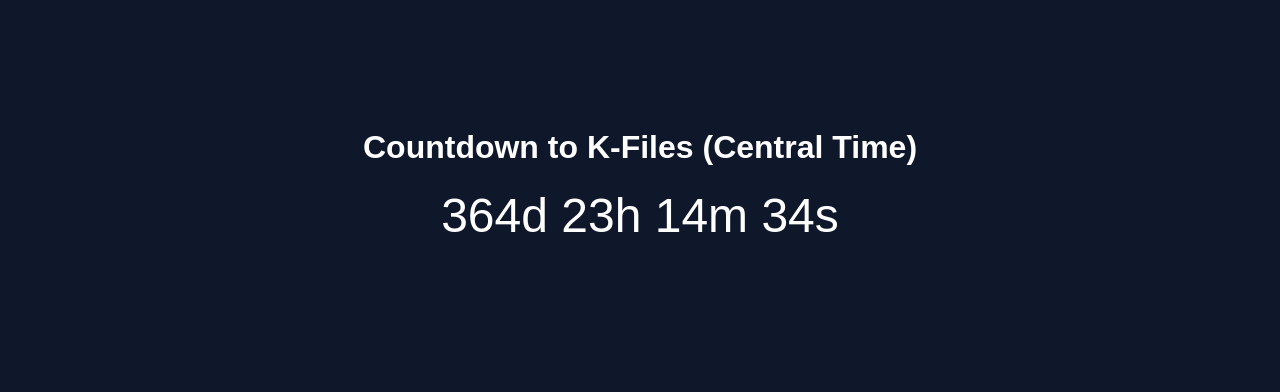
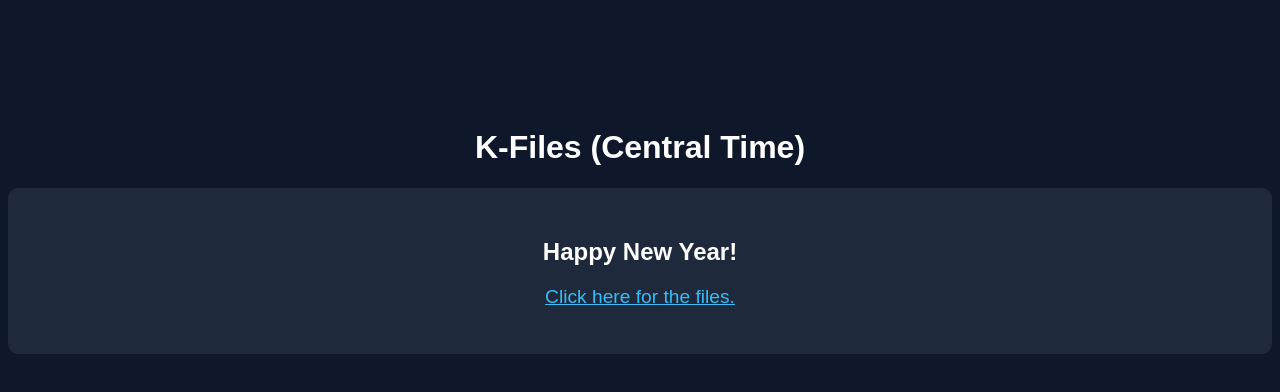
Before and after one commit to mesmi27/K-Files, a plain HTML site: page index.html in a window 1280 px wide. Drawn offline with Linux system fonts and the light colour scheme.

Commit message:
Update index.html

```diff
--- a/index.html
+++ b/index.html
@@ -12,13 +12,7 @@
       padding-top: 100px;
     }
 
-    #countdown {
-      font-size: 3rem;
-      margin-bottom: 30px;
-    }
-
     #popup {
-      display: none;
       background: #1e293b;
       padding: 30px;
       border-radius: 10px;
@@ -32,8 +26,7 @@
 </head>
 <body>
 
-  <h1> Countdown to K-Files (Central Time) </h1>
-  <div id="countdown">Loading...</div>
+  <h1> K-Files (Central Time) </h1>
 
   <div id="popup">
     <h2> Happy New Year! </h2>
@@ -44,49 +37,5 @@
     </p>
   </div>
 
-  <script>
-    function getCentralTimeNow() {
-      // Get current time in Central Time using Intl
-      const now = new Date();
-      const centralTimeString = now.toLocaleString("en-US", {
-        timeZone: "America/Chicago"
-      });
-      return new Date(centralTimeString);
-    }
-
-    function getNextNewYearCT() {
-      const nowCT = getCentralTimeNow();
-      const year = nowCT.getFullYear() + 1;
-      return new Date(`${year}-01-01T00:00:00`);
-    }
-
-    const newYear = getNextNewYearCT();
-    const countdownEl = document.getElementById("countdown");
-    const popupEl = document.getElementById("popup");
-
-    function updateCountdown() {
-      const nowCT = getCentralTimeNow();
-      const diff = newYear - nowCT;
-
-      if (diff <= 0) {
-        countdownEl.style.display = "none";
-        popupEl.style.display = "block";
-        clearInterval(timer);
-        return;
-      }
-
-      const days = Math.floor(diff / (1000 * 60 * 60 * 24));
-      const hours = Math.floor((diff / (1000 * 60 * 60)) % 24);
-      const minutes = Math.floor((diff / (1000 * 60)) % 60);
-      const seconds = Math.floor((diff / 1000) % 60);
-
-      countdownEl.textContent =
-        `${days}d ${hours}h ${minutes}m ${seconds}s`;
-    }
-
-    updateCountdown();
-    const timer = setInterval(updateCountdown, 1000);
-  </script>
-
 </body>
 </html>
```
